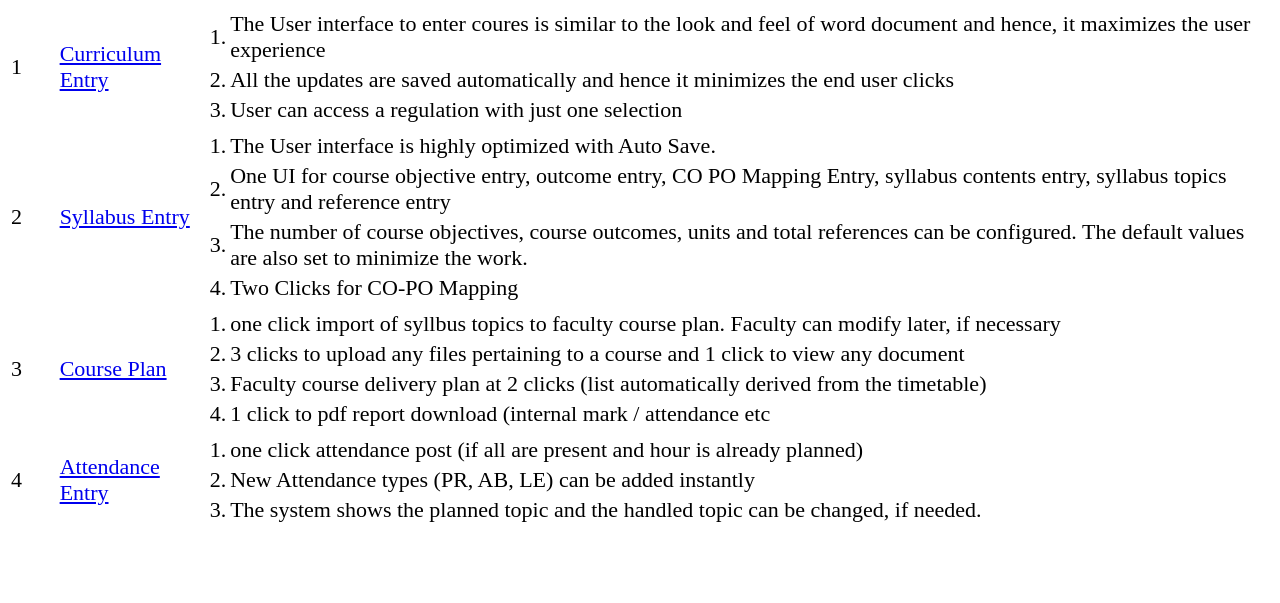
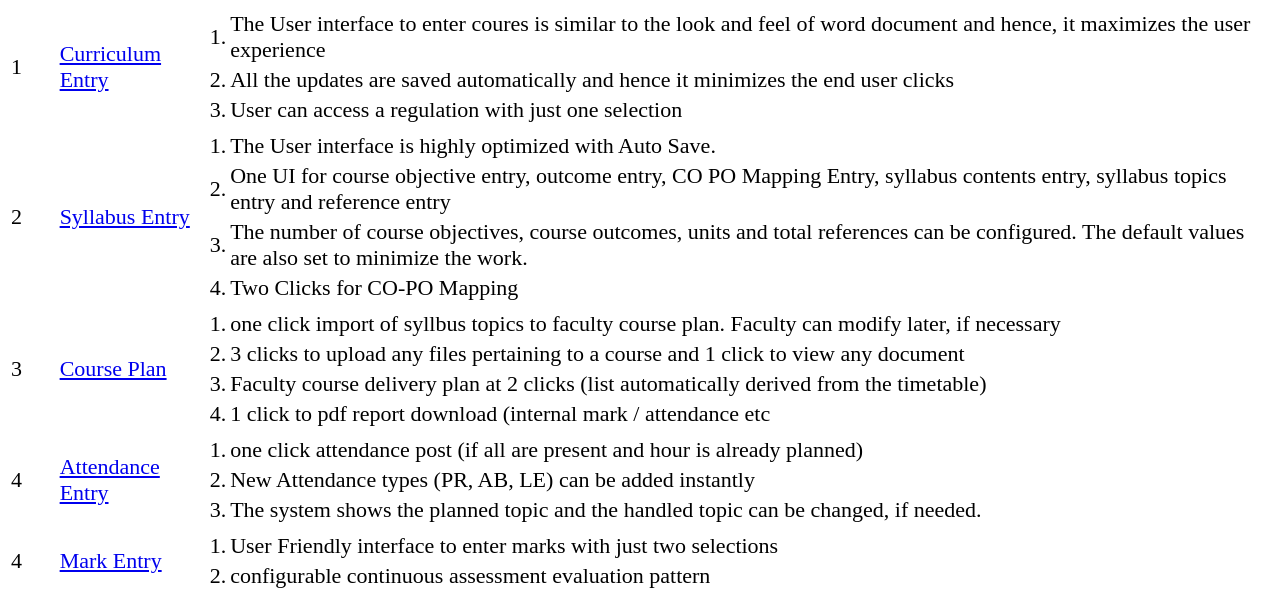
Before and after one commit to rv-nataraj/sriss, a plain HTML site: page index.html in a window 1280 px wide. Shown: the part 507-1110 px from the top of the page. Before the commit the page ends 1044 px from the top, so only its background shows below. Drawn offline with Linux system fonts and the light colour scheme.

Commit message:
Update index.html

```diff
--- a/index.html
+++ b/index.html
@@ -59,6 +59,18 @@
         </td>
       </tr>
 
+       <tr>
+        <td> 4 </td>
+        <td> <a target="_blank" href="./root/images/mark_entry.png"> Mark Entry </a> </td>
+        <td>
+           <table  style="font-size:22px;">
+              <tr><td>1.  </td><td> User Friendly interface to enter marks with just two selections </td></tr>
+               <tr><td>2.  </td><td> configurable continuous assessment evaluation pattern </td></tr>
+        </table>
+
+        </td>
+      </tr>
+
     </table>
   </body>
 </html>
```
